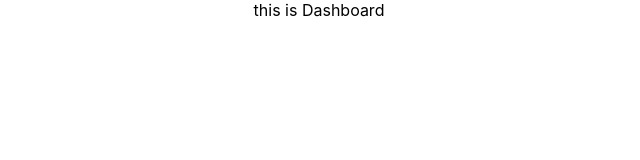
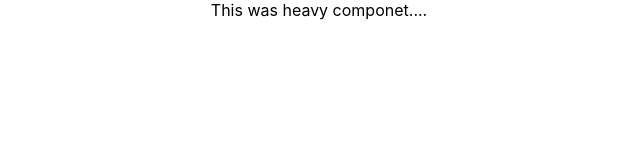
Before and after one commit to Ssharma0355/hooks-revision, a React (Create React App) app: page / in a window 1280 px wide. Shown: the top 160 px of the page, without its empty margins (321-961 px from the left). Built offline with nearby package versions, Linux system fonts and the light colour scheme.

Commit message:
Lazy-loading&suspense

```diff
--- a/src/App.js
+++ b/src/App.js
@@ -10,6 +10,8 @@ import ExpensiveCalculation from './components/UseCallbackSecondExample/Expensiv
 import CounterandRef from './components/UseRef/CounterandRef';
 import StopWatch from './components/UseRef/StopWatch';
 import Entry from './components/HOC/Entry';
+import Entery1 from './components/CustomHooks/Entery1';
+import LazyComp from './components/LazyLoading/LazyComp';
 
 function App() {
   return (
@@ -45,7 +47,13 @@ function App() {
       {/* <StopWatch /> */}
 
       {/* High order function example of authentication  */}
-      <Entry />
+      {/* <Entry /> */}
+
+      {/* custom hooks example  */}
+      {/* <Entery1 /> */}
+
+      {/* lazy loading and suspense exaplme */}
+      <LazyComp />
 
     </div>
   );
--- /dev/null
+++ b/src/components/CustomHooks/Entery1.js
@@ -0,0 +1,14 @@
+import React from 'react'
+import useWindowWidth from './useWindowWidth'
+
+function Entery1() {
+    const width = useWindowWidth();
+  return (
+    <div>
+      <h1>Window resize</h1>
+      <p>{width}px</p>
+    </div>
+  );
+}
+
+export default Entery1
--- /dev/null
+++ b/src/components/CustomHooks/useWindowWidth.js
@@ -0,0 +1,13 @@
+import React, { useEffect, useState } from 'react'
+
+function useWindowWidth() {
+    const [width, setWidth] = useState(window.innerWidth);
+    useEffect(() => {
+      const handleResize = () => setWidth(window.innerWidth);
+      window.addEventListener("resize", handleResize);
+      return () => window.removeEventListener("resize", handleResize);
+    }, []);
+  return width;
+}
+
+export default useWindowWidth
--- /dev/null
+++ b/src/components/LazyLoading/HeavyComponent.js
@@ -0,0 +1,11 @@
+import React from 'react'
+
+function HeavyComponent() {
+  return (
+    <div>
+      This was heavy componet....
+    </div>
+  )
+}
+
+export default HeavyComponent
--- /dev/null
+++ b/src/components/LazyLoading/LazyComp.js
@@ -0,0 +1,16 @@
+import React, { Suspense } from 'react'
+// import HeavyComponent from './HeavyComponent'
+const HeavyComponent = React.lazy(() => import("./HeavyComponent"));
+
+
+function LazyComp() {
+  return (
+    <div>
+      <Suspense fallback={<p>Loading this heavy component....</p>}>
+        <HeavyComponent />
+      </Suspense>
+    </div>
+  );
+}
+
+export default LazyComp
```
